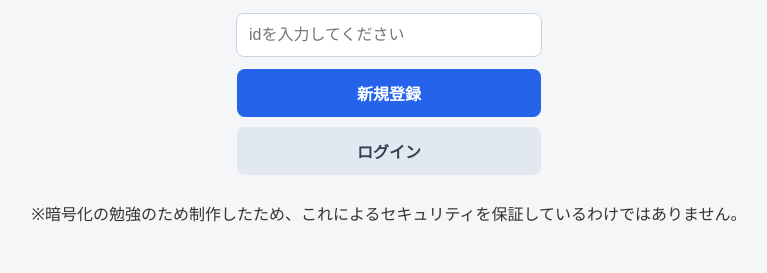
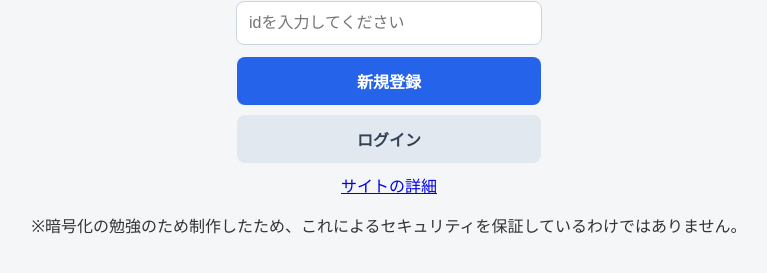
Before and after one commit to Ringoame196/local-key-portal, a plain HTML site: page index.html in a window 1280 px wide. Shown: the part 317-590 px from the top of the page, without its empty margins (251-1018 px from the left). Drawn offline with Linux system fonts and the light colour scheme.

Commit message:
Add link to project details on GitHub

```diff
--- a/index.html
+++ b/index.html
@@ -12,6 +12,7 @@
   <button type="button" id="registerBtn">新規登録</button>
   <button type="button" id="loginBtn">ログイン</button>
   <a href="" id="downloadUrl"></a>
+  <a href="https://github.com/Ringoame196/local-key-portal">サイトの詳細</a>
   <p>※暗号化の勉強のため制作したため、これによるセキュリティを保証しているわけではありません。</p>
   <script src="./systems/index.js"></script>
 </body>
```
